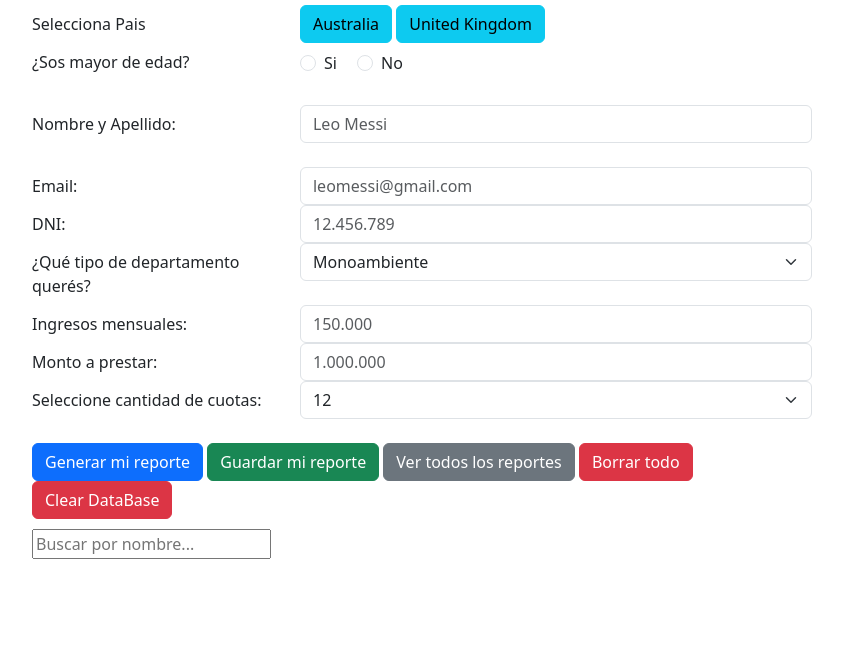
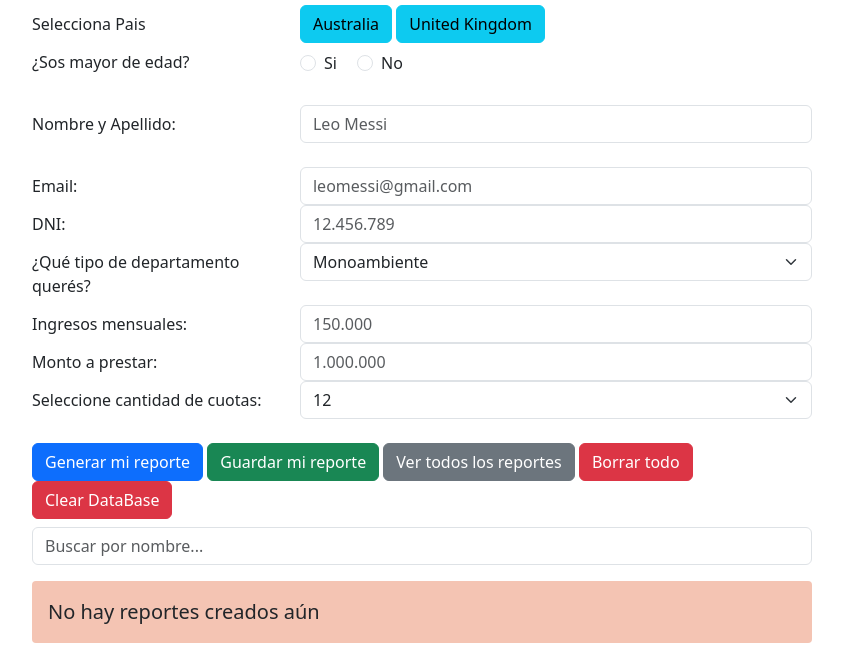
Before and after one commit to niadevel/Entrega-_Final-_Coder-_Js, a plain HTML site: page index.html in a window 1280 px wide. Both pictures are taken after a click on the button "Ver todos los reportes". Shown: the part 183-842 px from the top of the page, without its empty margins (218-1061 px from the left). Before the commit the page ends 800 px from the top, so only its background shows below. Drawn offline with nearby package versions, Linux system fonts and the light colour scheme; some packages are replaced by stand-ins of ours; a script that the page names is missing.

Commit message:
Arreglando notificaciones

```diff
--- a/css/style.css
+++ b/css/style.css
@@ -41,7 +41,6 @@ select {
 
 
 .search-container {
-    padding: 10px 10px 10px 0px;
     cursor: pointer;
 }
 
@@ -60,3 +59,10 @@ select {
     font-weight: lighter;
     line-height: normal;
 }
+
+.no-reportes {
+    font-size: 20px;
+    background-color: #f4c4b3;
+    text-align: left;
+    display: none;
+}
--- a/index.html
+++ b/index.html
@@ -39,6 +39,7 @@
                         <button class="btn btn-info" id="Inglaterra">United Kingdom</button>
                     </sections>
                 </div>
+
                 <div id="datosBanco" class="card mt-2" style="width: 30rem;">
                     <div id="paisSeleccioado" class="card-header">
 
@@ -186,11 +187,15 @@
 
 <!--Barra búsqueda por nombre-->
 
-<div class="search-container">
-    <input type="text" id="buscarReporte" placeholder="Buscar por nombre..."/>
-    <ul id="listaResultado" class="lista-resultado"></ul>
-    <p id="noresultados" class="no-resultados">El nombre ingresado no  posee reportes</p>
+<div class="row">
+    <div class="d-flex mt-2" role="search" >
+        <input type="text" id="buscarReporte" placeholder="Buscar por nombre..." class="form-control me-2 col-sm-12"/>
+
+    </div>
 </div>
+
+<ul id="listaResultado" class="lista-resultado"></ul>
+<p id="noresultados" class="no-resultados mt-2 p-3 rounded-1">El nombre ingresado no  posee reportes</p>
 
     <div id="respuestas">
         <div id="reporte"></div>
@@ -215,8 +220,9 @@
 
 </section>
 
+
 <div id="reporteUsingCreate"></div>
-
+<p id="noReportes" class="no-reportes mt-2 p-3 rounded-1">No hay reportes creados aún</p>
 
 <!--Toastify-->
 <script type="text/javascript" src="https://cdn.jsdelivr.net/npm/toastify-js"></script>
--- a/js/main.js
+++ b/js/main.js
@@ -4,6 +4,7 @@ const clientes = []
 const buscarReporte = document.getElementById("buscarReporte")
 const listaResultado = document.getElementById("listaResultado")
 const noResultados = document.getElementById("noresultados")
+const noReportes = document.getElementById("noReportes")
 
 cargarLocalStorage()
 
@@ -194,13 +195,14 @@ function crearReportes(Cliente) {
 
 
 function verTodosLosReportes(){
+    document.getElementById("noReportes").style.display = "none"
     document.getElementById("reporteCompleto").style.display = "none";
 
     let clientesLocal = obtenerLocalStorage()
     if (clientesLocal != null){
         crearReportesCartas(clientesLocal)
     }else{
-        //TODO nnotificar que nno hay reportes
+        noReportes.style.display = "block"
     }
 }
 
@@ -260,6 +262,10 @@ function cargarLocalStorage() {
 function vaciarFormulario() {
   document.getElementById("reporteCompleto").style.display = "none"
   document.getElementById("reporteUsingCreate").style.display = "none"
+  document.getElementById("noReportes").style.display = "none"
+  document.getElementById("datosBanco").style.display = "none"
+  document.getElementById("noresultados").style.display = "none"
+
 }
 
 let DataBankToday
```
